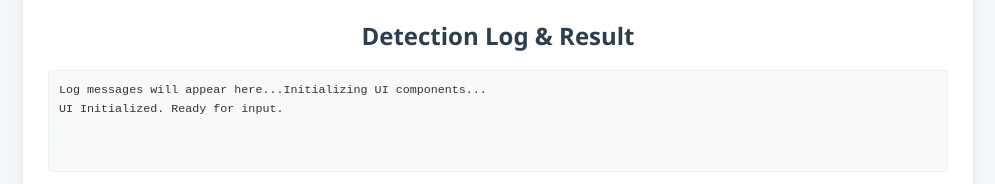
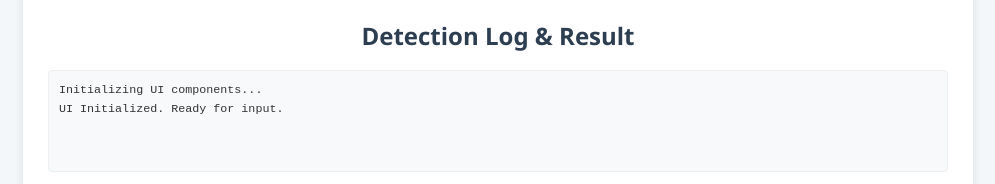
Before and after one commit to touch24/OS-Project, a plain HTML site: page index.html in a window 1280 px wide. Shown: the part 474-658 px from the top of the page, without its empty margins (142-1137 px from the left). Drawn offline with Linux system fonts and the light colour scheme.

Commit message:
Update index.html

```diff
--- a/index.html
+++ b/index.html
@@ -44,7 +44,7 @@
 
         <div class="output-section">
             <h2>Detection Log & Result</h2>
-            <div id="log">Log messages will appear here...</div>
+            <div id="log"></div>
             <div id="output">Result will appear here...</div>
         </div>
     </div>
```
